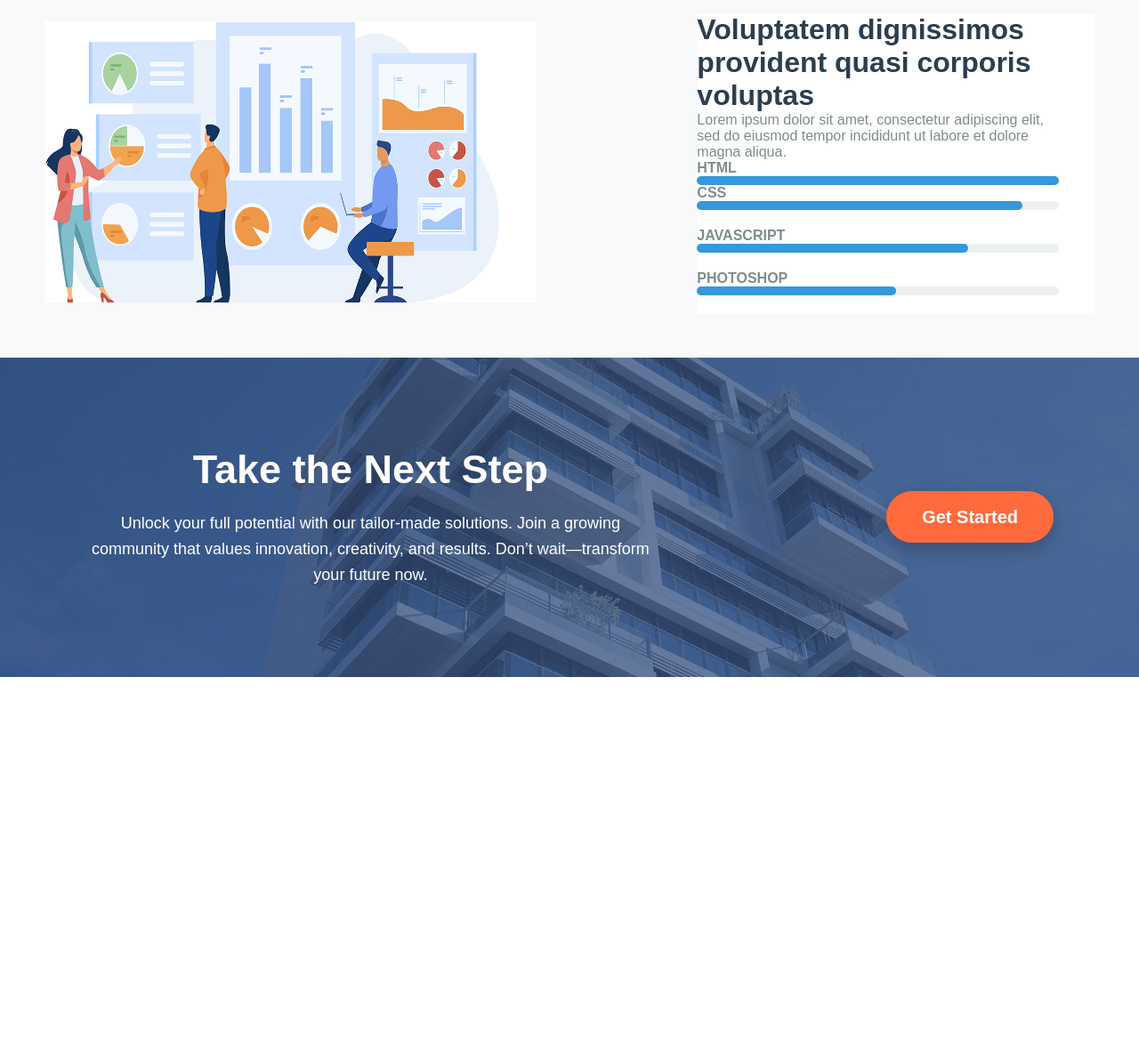
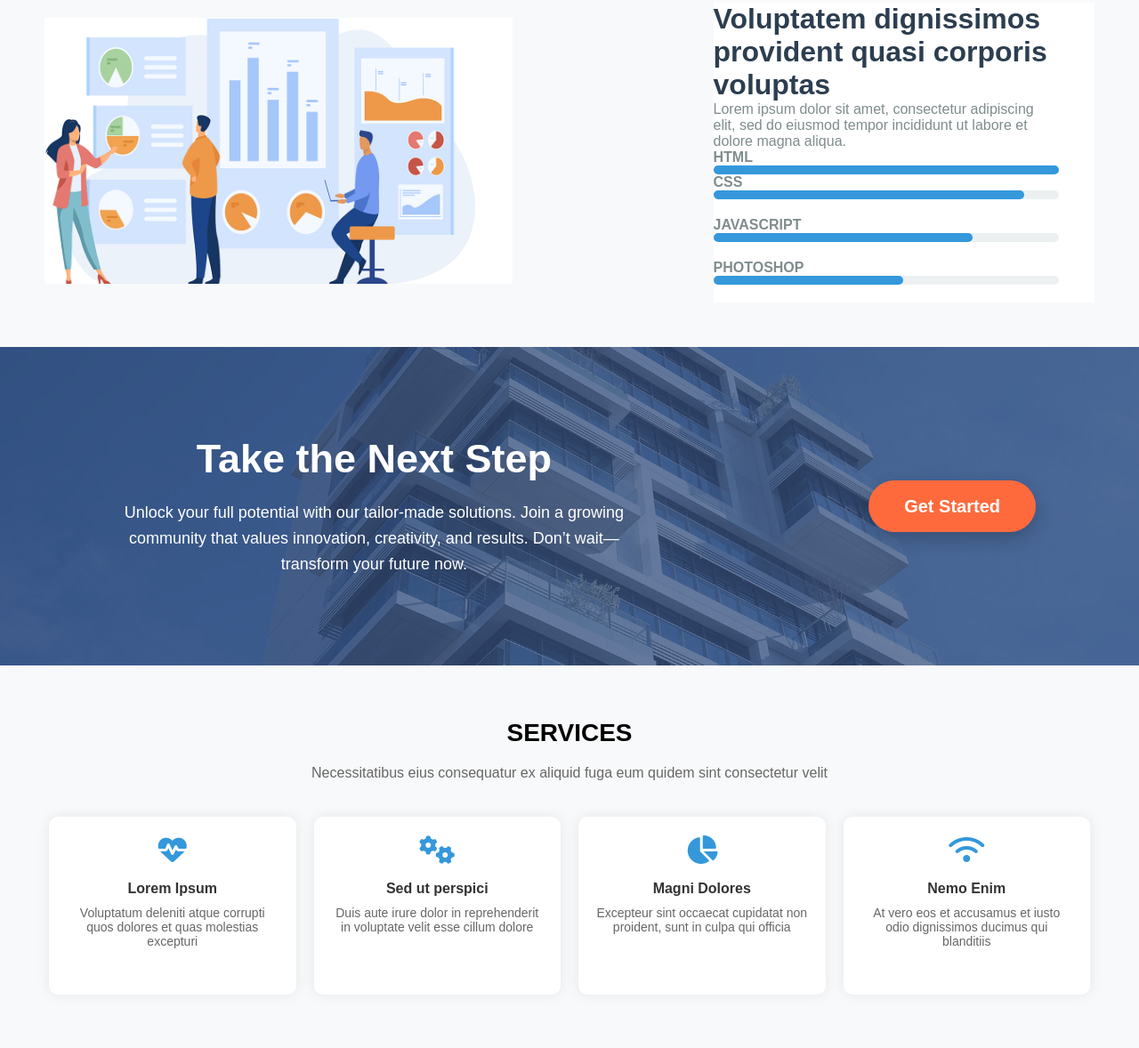
Before and after one commit to PelvinDreams/havvox, a website: page Day4/public/index.html in a window 1280 px wide. Shown: the part 1347-2525 px from the top of the page at 89% size. Before the commit the page ends 2108 px from the top, so only its background shows below. Drawn offline with nearby package versions, Linux system fonts and the light colour scheme.

Commit message:
added services

```diff
--- a/Day4/public/assets/styles/style.css
+++ b/Day4/public/assets/styles/style.css
@@ -427,3 +427,93 @@ width: 50%;
     font-size: 16px;
   }
 }
+
+
+
+* {
+  margin: 0;
+  padding: 0;
+  box-sizing: border-box;
+}
+
+body {
+  font-family: Arial, sans-serif;
+}
+
+#services {
+  padding: 60px 0;
+  background-color: #f8f9fa;
+}
+
+.container {
+  max-width: 1200px;
+  margin: 0 auto;
+  padding: 0 15px;
+}
+
+.section-title {
+  text-align: center;
+  margin-bottom: 40px;
+}
+
+.section-title h2 {
+  font-size: 28px;
+  font-weight: 700;
+  text-transform: uppercase;
+  position: relative;
+  padding-bottom: 20px;
+}
+
+.section-title p {
+  margin: 0 auto;
+  max-width: 600px;
+  font-size: 16px;
+  color: #666;
+}
+
+.services-grid {
+  display: grid;
+  grid-template-columns: repeat(auto-fit, minmax(200px, 1fr));
+  gap: 20px;
+}
+
+.service-box {
+  background: #fff;
+  padding: 20px;
+  box-shadow: 0 0 15px rgba(0, 0, 0, 0.08);
+  transition: all 0.3s ease-in-out;
+  text-align: center;
+  border-radius: 10px;
+  min-height: 200px;
+  position: relative;cursor: pointer;
+}
+
+.service-box .icon {
+  font-size: 32px;
+  color: #3498db;
+  margin-bottom: 15px;
+}
+
+.service-box h4 {
+  font-weight: 700;
+  margin-bottom: 10px;
+  font-size: 16px;
+  color: #333;
+}
+
+.service-box p {
+  font-size: 14px;
+  color: #666;
+  margin-bottom: 0;
+}
+
+.service-box:hover {
+  transform: translateY(-10px);
+  box-shadow: 0 0 20px rgba(0, 0, 0, 0.15);
+}
+
+@media (max-width: 768px) {
+  .services-grid {
+    grid-template-columns: 1fr;
+  }
+}
--- a/Day4/public/index.html
+++ b/Day4/public/index.html
@@ -7,6 +7,9 @@
   <link rel="stylesheet" href="./assets/styles/style.css">
   <!-- AOS -->
   <link rel="stylesheet" href="https://unpkg.com/aos@next/dist/aos.css" />
+
+  <!-- fontawes -->
+  <script src="https://kit.fontawesome.com/371761de95.js" crossorigin="anonymous"></script>
 </head>
 <body>
   <section class="header">
@@ -188,6 +191,43 @@
     </section>
 
 
+    <section id="services" class="services">
+      <div class="container">
+        <div class="section-title">
+          <h2>Services</h2>
+          <p>Necessitatibus eius consequatur ex aliquid fuga eum quidem sint consectetur velit</p>
+        </div>
+
+        <div class="services-grid">
+          <div class="service-box">
+            <div class="icon"><i class="fas fa-heartbeat"></i></div>
+            <h4>Lorem Ipsum</h4>
+            <p>Voluptatum deleniti atque corrupti quos dolores et quas molestias excepturi</p>
+          </div>
+
+          <div class="service-box">
+            <div class="icon"><i class="fas fa-cogs"></i></div>
+            <h4>Sed ut perspici</h4>
+            <p>Duis aute irure dolor in reprehenderit in voluptate velit esse cillum dolore</p>
+          </div>
+
+          <div class="service-box">
+            <div class="icon"><i class="fas fa-chart-pie"></i></div>
+            <h4>Magni Dolores</h4>
+            <p>Excepteur sint occaecat cupidatat non proident, sunt in culpa qui officia</p>
+          </div>
+
+          <div class="service-box">
+            <div class="icon"><i class="fas fa-wifi"></i></div>
+            <h4>Nemo Enim</h4>
+            <p>At vero eos et accusamus et iusto odio dignissimos ducimus qui blanditiis</p>
+          </div>
+        </div>
+      </div>
+    </section>
+
+
+
 
 
 
```
